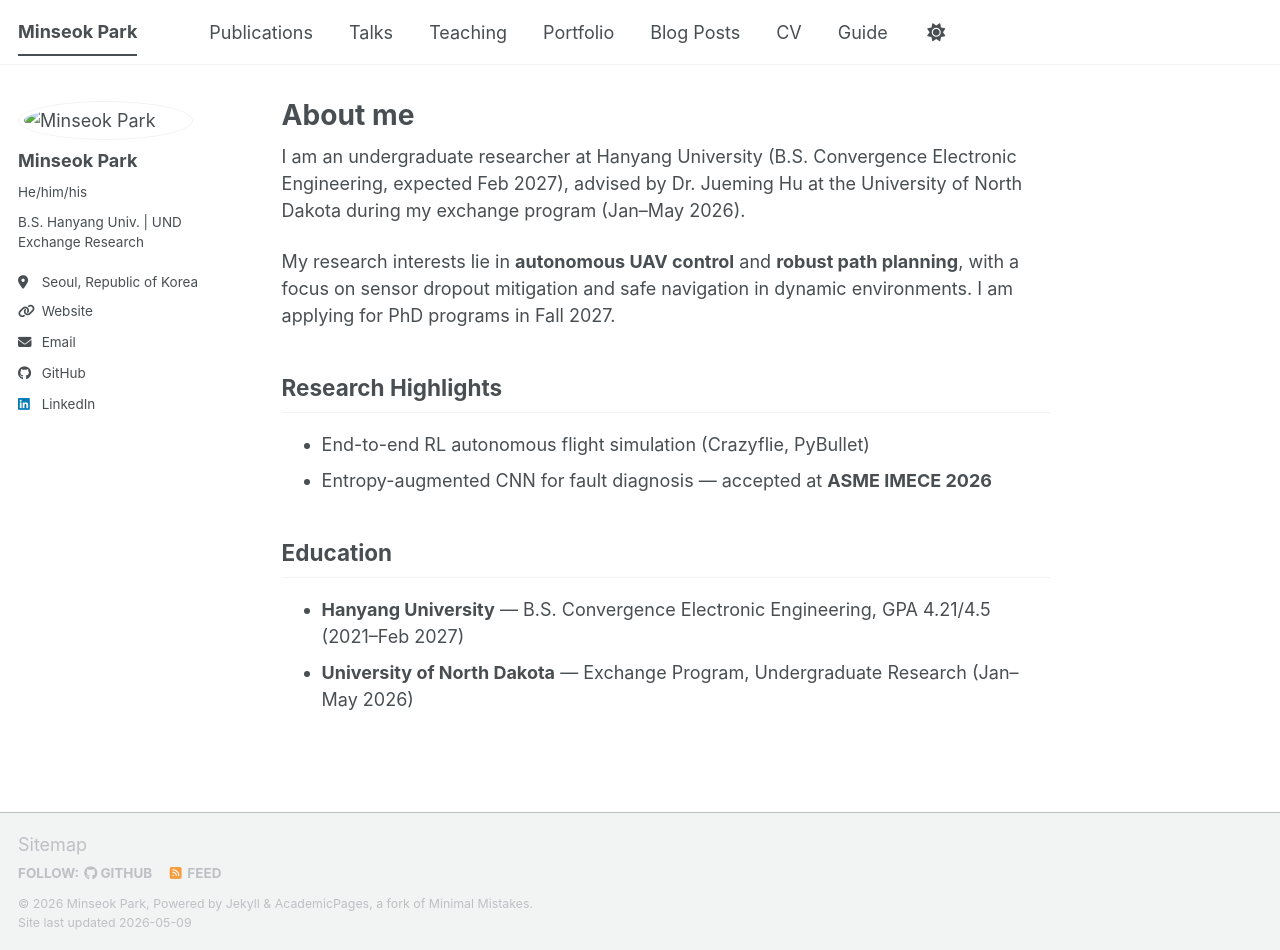
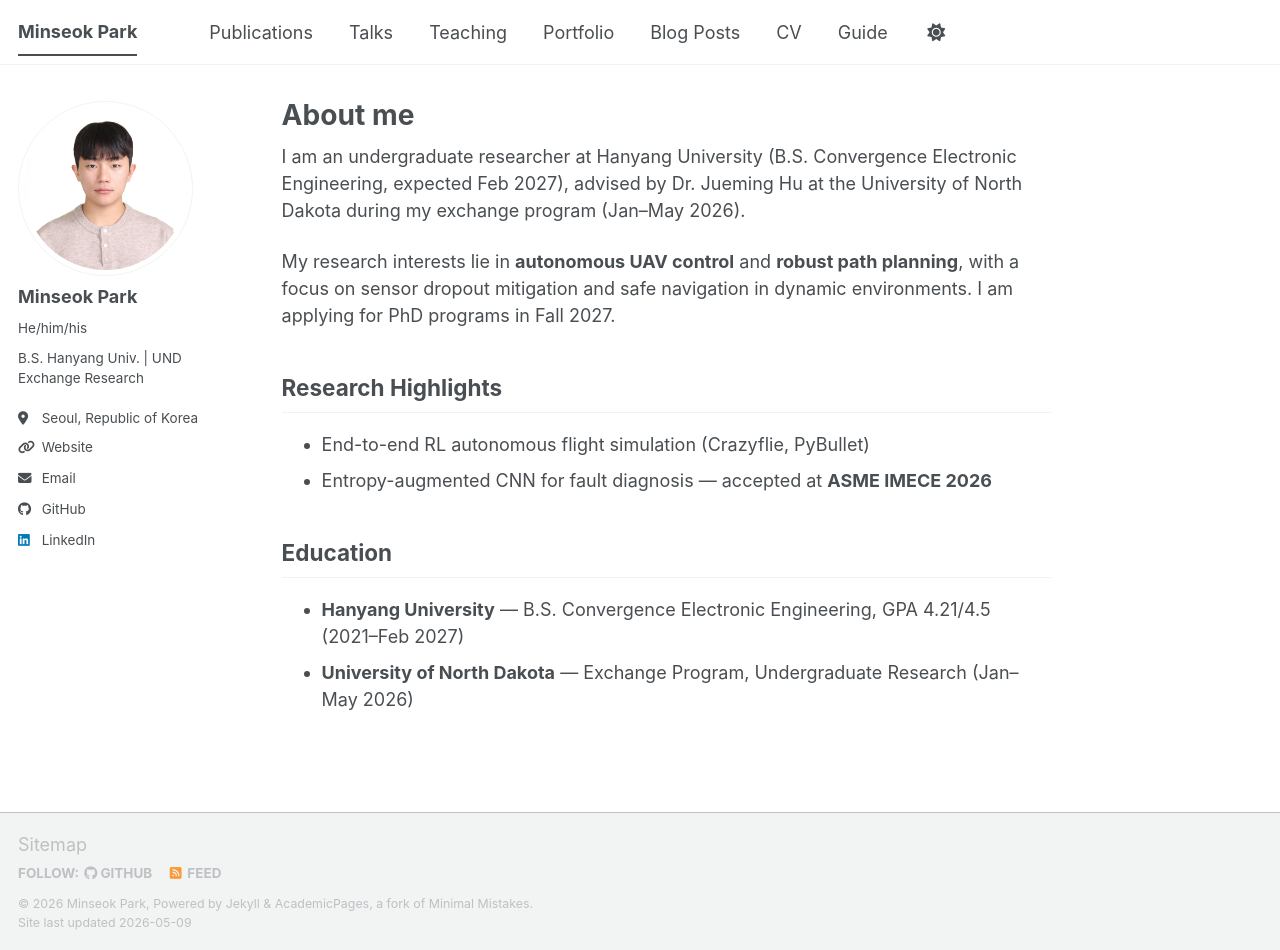
Before and after one commit to minseok-85/minseok-85.github.io, a Jekyll site: the page built from _pages/about.md, in a window 1280 px wide and 950 px high. Built offline with Jekyll 4.4.1, drawn with Linux system fonts in a browser that asks for light colours; a script bundle is joined from its source files by our own code; library files that are not in the unit come from our copies.

Commit message:
Update author avatar path in config file

```diff
--- a/_config.yml
+++ b/_config.yml
@@ -23,7 +23,7 @@ repository               : "minseok-85/minseok-85.github.io"
 #               Additional customization can be done by editing /_includes/author-profile.html
 author:
   # Biographic information
-  avatar           : minseok-85.github.io/images/profile.png
+  avatar           : "profile.png"
   name             : "Minseok Park"
   pronouns         : "He/him/his"
   bio              : "B.S. Hanyang Univ. | UND Exchange Research"
```
